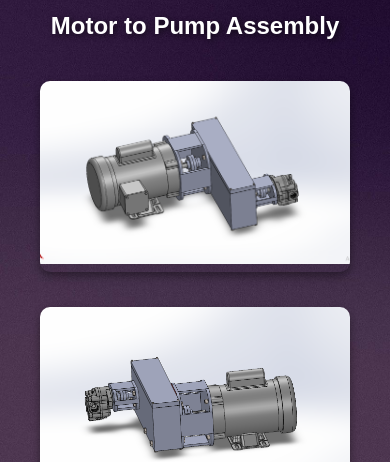
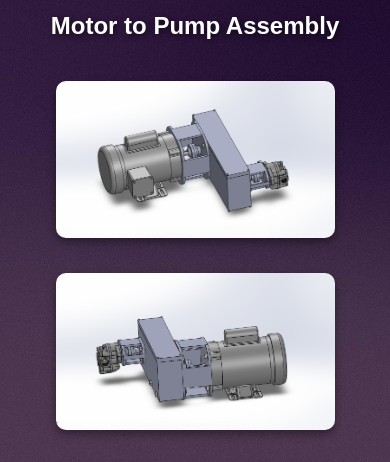
Before and after one commit to wkmat/Portfolio, a plain HTML site: page index.html in a window 390 px wide. Shown: the part 326-788 px from the top of the page. Drawn offline with Linux system fonts and the light colour scheme.

Commit message:
Update index.html

```diff
--- a/index.html
+++ b/index.html
@@ -13,23 +13,26 @@
       color: #333;
       line-height: 1.6;
     }
+
     h1, h2, h3 {
       text-align: center;
       color: white;
       text-shadow: 2px 2px 6px rgba(0,0,0,0.6);
     }
+
     p {
       color: white;
       text-shadow: 1px 1px 4px rgba(0,0,0,0.6);
     }
+
     .project {
       margin-bottom: 60px;
     }
 
-    /* All images and videos fixed to 2940x1662 */
+    /* Media container for all images and videos */
     .media-container {
-      width: 2940px;
-      height: 1662px;
+      width: 45%;               /* Fit two side by side */
+      aspect-ratio: 16/9;       /* Keep 16:9 ratio */
       position: relative;
       overflow: hidden;
       border-radius: 10px;
@@ -37,14 +40,14 @@
       margin-top: 15px;
     }
 
-    .media-container video,
-    .media-container img {
+    .media-container img,
+    .media-container video {
       width: 100%;
       height: 100%;
       object-fit: cover;
     }
 
-    /* Flex rows */
+    /* Flex rows for images or videos */
     .video-row,
     .image-grid {
       display: flex;
@@ -68,6 +71,7 @@
     .resume-btn:hover {
       background: #555;
     }
+
     .top-bar {
       text-align: center;
       margin-bottom: 20px;
@@ -82,17 +86,10 @@
       text-shadow: 1px 1px 4px rgba(0,0,0,0.6);
     }
 
-    @media (max-width: 3200px) {
-      .media-container {
-        width: 90%; /* scale down on smaller screens */
-        height: calc(90% * 1662 / 2940); /* maintain aspect ratio */
-      }
-    }
-
+    /* Responsive adjustments */
     @media (max-width: 1000px) {
       .media-container {
-        width: 100%;
-        height: calc(100% * 1662 / 2940);
+        width: 90%; /* stack on smaller screens */
       }
     }
   </style>
```
